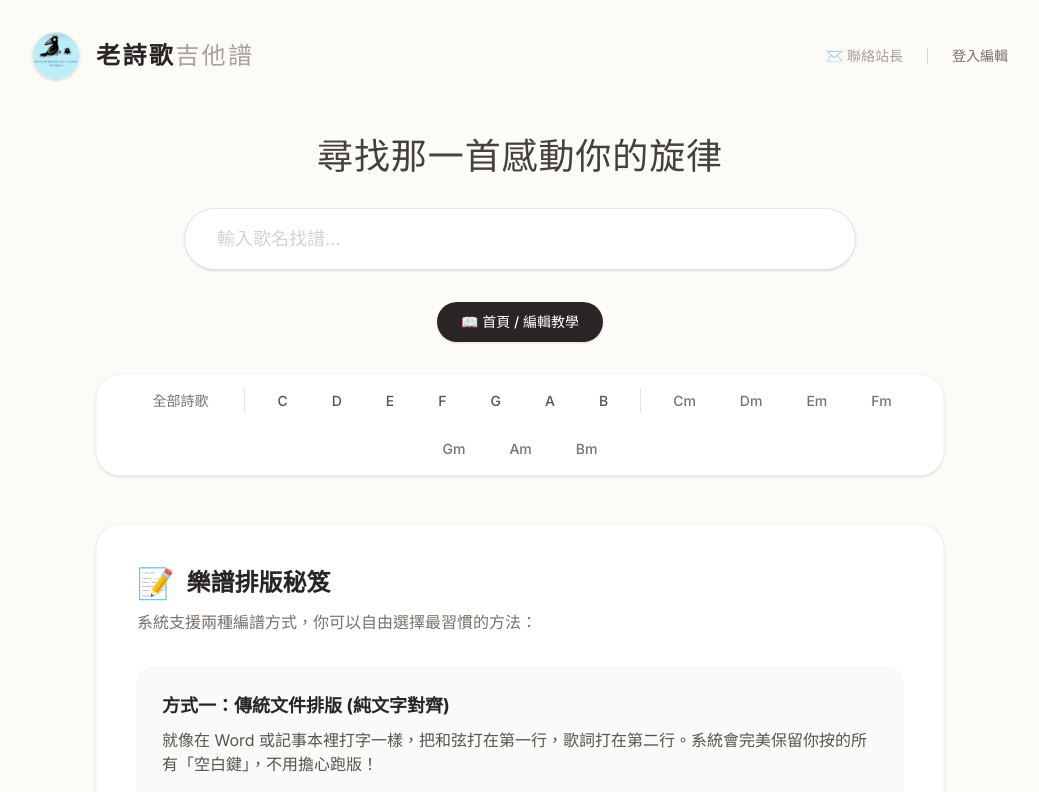
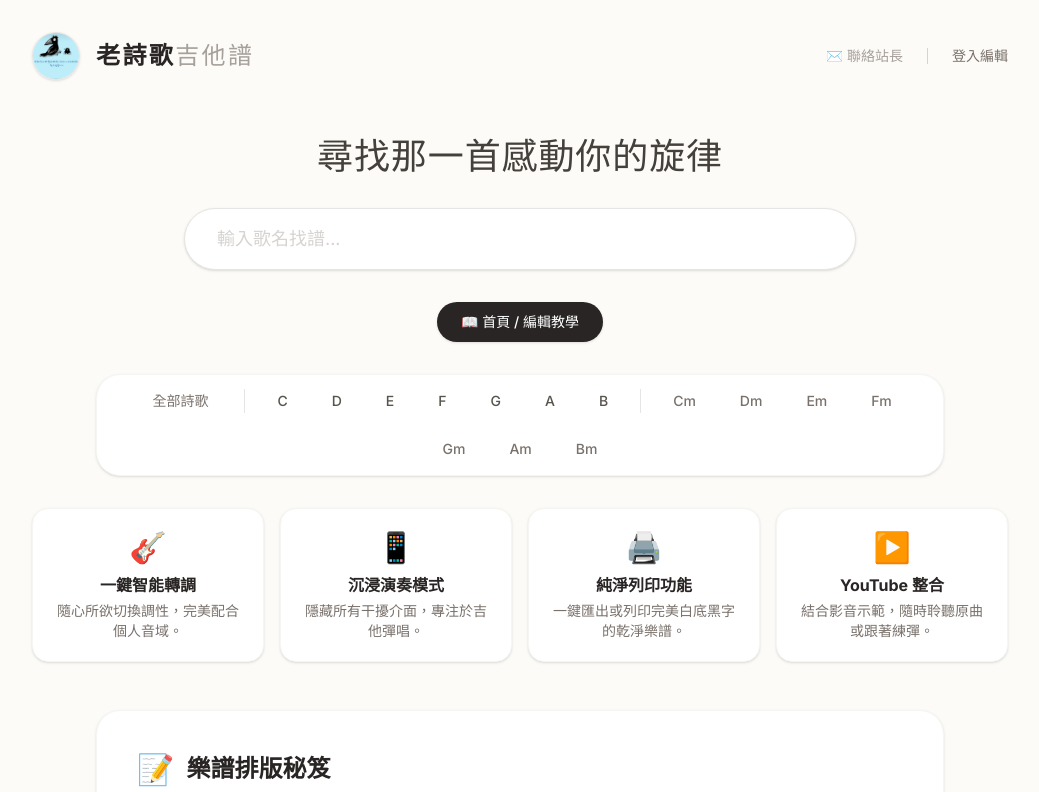
Before and after one commit to woodylin0403/guitar-chords, a Next.js app: page / in a window 1280 px wide. Shown: the top 792 px of the page, without its empty margins (120-1159 px from the left). Built offline with nearby package versions, Linux system fonts and the light colour scheme; no server answers; the database is empty.

Commit message:
首頁更新

```diff
--- a/app/page.tsx
+++ b/app/page.tsx
@@ -154,7 +154,6 @@ export default function Home() {
     }
   };
 
-  // ✅ 修正了打勾反應慢半拍的問題
   const toggleSelection = (songId: string) => {
     setSelectedSongs(prev =>
       prev.includes(songId)
@@ -207,7 +206,7 @@ export default function Home() {
         </div>
       </nav>
 
-      <section className="max-w-4xl mx-auto px-6 pt-6 pb-12 text-center">
+      <section className="max-w-4xl mx-auto px-6 pt-6 pb-8 text-center">
         <h2 className="text-3xl md:text-4xl font-light text-stone-700 mb-8 tracking-wide">尋找那一首感動你的旋律</h2>
 
         <div className="relative mb-8 max-w-2xl mx-auto">
@@ -260,6 +259,32 @@ export default function Home() {
           {MINOR_KEYS.map(key => (
             <button key={key} onClick={() => handleKeySelect(key)} className={`px-4 py-2 rounded-2xl text-sm font-medium transition-all ${showMode === 'list' && selectedKey === key ? 'bg-stone-500 text-white' : 'text-stone-500 hover:bg-stone-50'}`}>{key}</button>
           ))}
+        </div>
+      </section>
+
+      {/* 🌟 新增：實用功能指南 / 網站特色區塊 */}
+      <section className="max-w-5xl mx-auto px-6 mb-12">
+        <div className="grid grid-cols-2 md:grid-cols-4 gap-4">
+          <div className="bg-white p-5 rounded-2xl border border-stone-100 shadow-sm flex flex-col items-center text-center hover:shadow-md transition-shadow">
+            <div className="text-3xl mb-2">🎸</div>
+            <h3 className="text-stone-800 font-bold mb-1 text-sm md:text-base">一鍵智能轉調</h3>
+            <p className="text-stone-500 text-xs md:text-sm">隨心所欲切換調性，完美配合個人音域。</p>
+          </div>
+          <div className="bg-white p-5 rounded-2xl border border-stone-100 shadow-sm flex flex-col items-center text-center hover:shadow-md transition-shadow">
+            <div className="text-3xl mb-2">📱</div>
+            <h3 className="text-stone-800 font-bold mb-1 text-sm md:text-base">沉浸演奏模式</h3>
+            <p className="text-stone-500 text-xs md:text-sm">隱藏所有干擾介面，專注於吉他彈唱。</p>
+          </div>
+          <div className="bg-white p-5 rounded-2xl border border-stone-100 shadow-sm flex flex-col items-center text-center hover:shadow-md transition-shadow">
+            <div className="text-3xl mb-2">🖨️</div>
+            <h3 className="text-stone-800 font-bold mb-1 text-sm md:text-base">純淨列印功能</h3>
+            <p className="text-stone-500 text-xs md:text-sm">一鍵匯出或列印完美白底黑字的乾淨樂譜。</p>
+          </div>
+          <div className="bg-white p-5 rounded-2xl border border-stone-100 shadow-sm flex flex-col items-center text-center hover:shadow-md transition-shadow">
+            <div className="text-3xl mb-2">▶️</div>
+            <h3 className="text-stone-800 font-bold mb-1 text-sm md:text-base">YouTube 整合</h3>
+            <p className="text-stone-500 text-xs md:text-sm">結合影音示範，隨時聆聽原曲或跟著練彈。</p>
+          </div>
         </div>
       </section>
 
```
